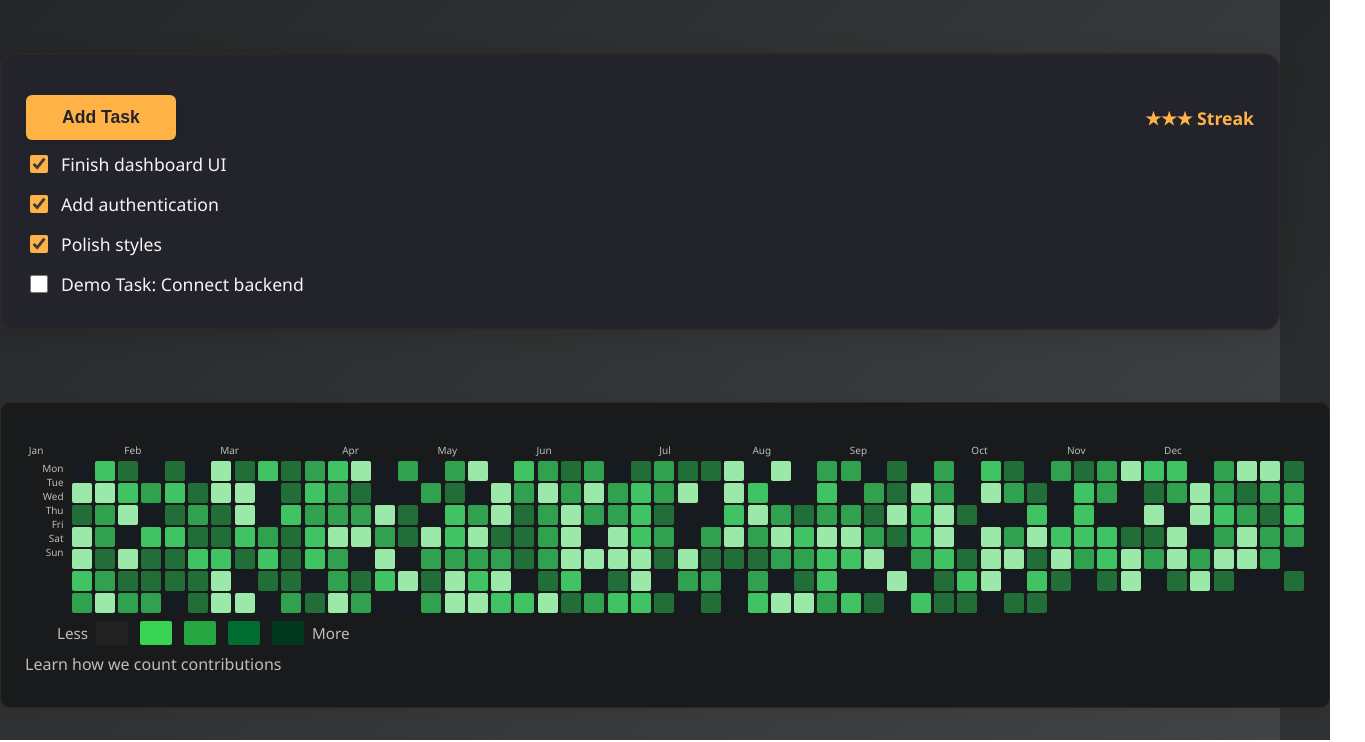
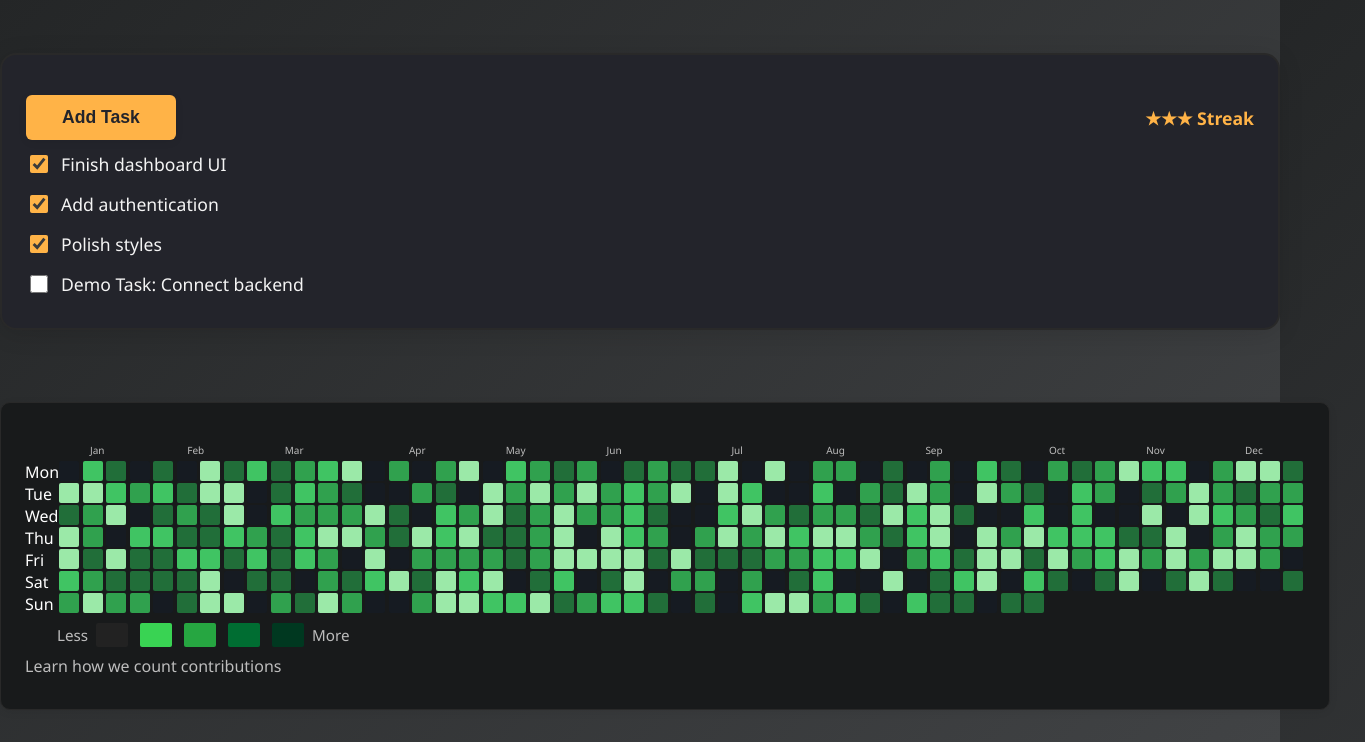
Before and after one commit to ninja2482k/focus, a plain HTML site: page dashboard.html in a window 1280 px wide. Shown: the part 76-818 px from the top of the page, 1365 px wide, since content can reach past the window. Drawn offline with Linux system fonts and the light colour scheme.

Commit message:
Refactor days-column layout to use flexbox for improved alignment and add months-row styles for better month label presentation.

```diff
--- a/style.css
+++ b/style.css
@@ -609,27 +609,13 @@ position: relative;
 }
 
 .days-column {
-  display: grid;
-  grid-template-rows: repeat(7, 1fr);
-  margin-right: 8px;
-  width: 40px;
-  box-sizing: border-box;
-  align-items: stretch;
-font-size: 10px;
-color: #bdbdbd;
+  display: flex;
+  flex-direction: column;
+  gap: 0px;
 }
 
 .day-label {
-  display: flex;
-  align-items: center;
-  justify-content: flex-end;
-  font-size: 10px;
-  color: #bdbdbd;
-  text-align: right;
-  width: 100%;
-  height: 100%;
-  margin: 0;
-  padding-right: 2px;
+  margin-bottom: 0;
 }
 
 .heatmap-grid {
@@ -726,3 +712,18 @@ display: block;
   flex-direction: column;
   gap: 22px;
 }
+
+.months-row {
+  position: relative;
+  left: 60px;
+  display: flex;
+  flex-direction: row;
+  justify-content: flex-start;
+  gap: 0;
+}
+.months-row .month-label {
+  min-width: 24px;
+  text-align: center;
+  font-size: 10px;
+  color: #bdbdbd;
+}
```
